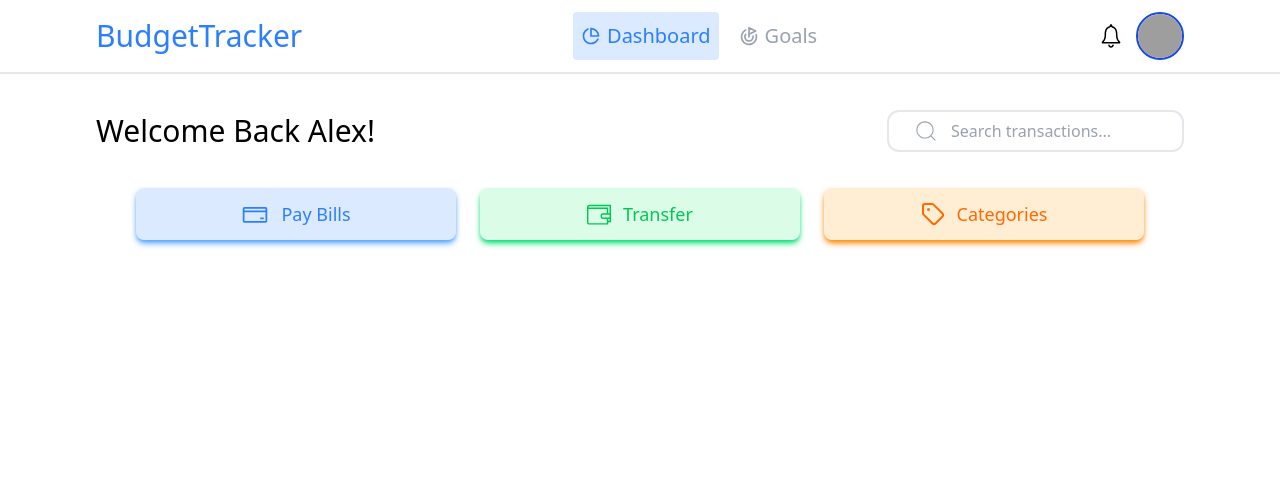
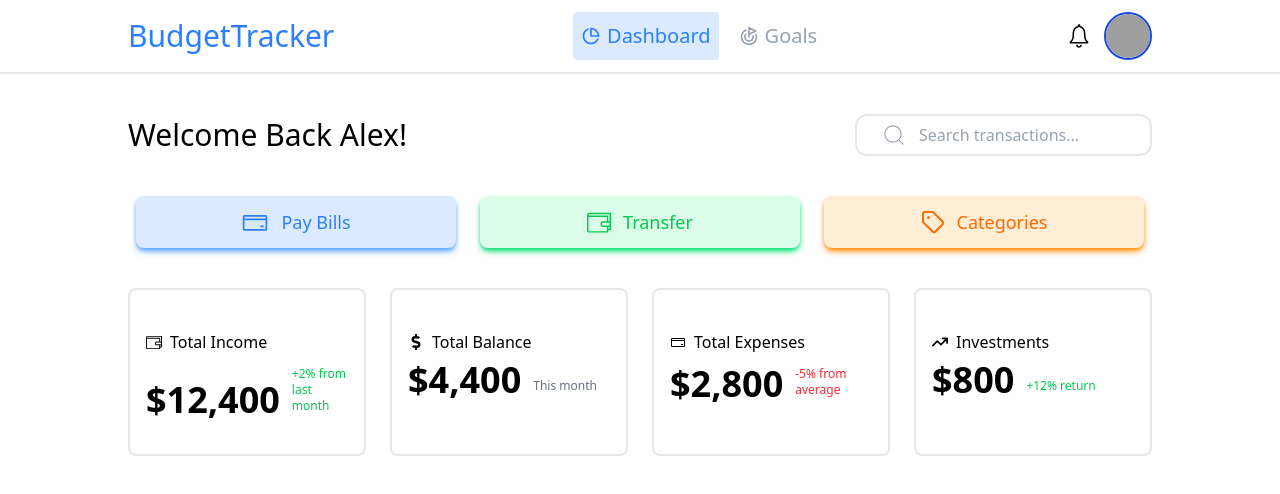
Before and after one commit to ravikhokhar23/budget-tracker, a React app: page / in a window 1280 px wide. Shown: the top 494 px of the page. Built offline with nearby package versions, Linux system fonts and the light colour scheme; grey boxes are pictures that could not be loaded; the HTML template or start-up script is replaced by a standard one.

Commit message:
Added income, expense, balance, and investements card

```diff
--- a/src/components/content/Content.jsx
+++ b/src/components/content/Content.jsx
@@ -1,11 +1,13 @@
 import Actions from "./Actions";
+import IncomeExpenseCard from "./IncomeExpenseCard";
 import Welcome from "./Welcome";
 
 const Content = () => {
   return (
-    <main className="px-24 w-full h-screen">
+    <main className="px-32 w-full h-screen">
       <Welcome />
       <Actions />
+      <IncomeExpenseCard />
     </main>
   );
 };
--- /dev/null
+++ b/src/components/content/IncomeExpenseCard.jsx
@@ -0,0 +1,59 @@
+/* eslint-disable react/prop-types */
+import { FaDollarSign } from "react-icons/fa";
+import { FaArrowTrendUp } from "react-icons/fa6";
+import { TfiWallet } from "react-icons/tfi";
+import { VscCreditCard } from "react-icons/vsc";
+
+const IncomeExpenseCard = () => {
+  return (
+    <div className="flex justify-between py-10 gap-6">
+      <Card
+        title={"Total Income"}
+        icon={<TfiWallet />}
+        amount={"$12,400"}
+        monthText={"+2% from last month"}
+        monthTextColor={"text-green-500"}
+      />
+      <Card
+        title={"Total Balance"}
+        icon={<FaDollarSign />}
+        amount={"$4,400"}
+        monthText={"This month"}
+        monthTextColor={"text-gray-500"}
+      />
+      <Card
+        title={"Total Expenses"}
+        icon={<VscCreditCard />}
+        amount={"$2,800"}
+        monthText={"-5% from average"}
+        monthTextColor={"text-red-500"}
+      />
+      <Card
+        title={"Investments"}
+        icon={<FaArrowTrendUp />}
+        amount={"$800"}
+        monthText={"+12% return"}
+        monthTextColor={"text-green-500"}
+      />
+    </div>
+  );
+};
+
+const Card = (props) => {
+  return (
+    <div className="flex-1 flex flex-col px-4 py-10 border-2 border-gray-200 rounded-lg">
+      <div className="flex items-center text-md text-black">
+        {props.icon}
+        <span className="ml-2">{props.title}</span>
+      </div>
+      <div className="flex items-end mt-3 p-0">
+        <span className="leading-7 font-bold text-4xl ">{props.amount}</span>
+        <span className={`text-xs ${props.monthTextColor} ml-3`}>
+          {props.monthText}
+        </span>
+      </div>
+    </div>
+  );
+};
+
+export default IncomeExpenseCard;
--- a/src/components/content/Welcome.jsx
+++ b/src/components/content/Welcome.jsx
@@ -2,7 +2,7 @@ import { CiSearch } from "react-icons/ci";
 
 const Welcome = () => {
   return (
-    <div className="flex py-9 justify-between  items-center">
+    <div className="flex py-10 justify-between  items-center">
       <h1 className="text-3xl font-medium ">Welcome Back Alex!</h1>
       <div className="flex py-1.5 rounded-xl border-2 items-center self-stretch border-gray-200">
         <CiSearch size={26} className="text-gray-400 ml-6" />
--- a/src/components/header/Header.jsx
+++ b/src/components/header/Header.jsx
@@ -4,7 +4,7 @@ import Tabs from "./Tabs";
 
 const Header = () => {
   return (
-    <div className="flex px-24 py-3 justify-between items-center border-b-2 border-b-gray-200">
+    <div className="flex px-32 py-3 justify-between items-center border-b-2 border-b-gray-200">
       <Logo />
       <Tabs />
       <Profile />
```
